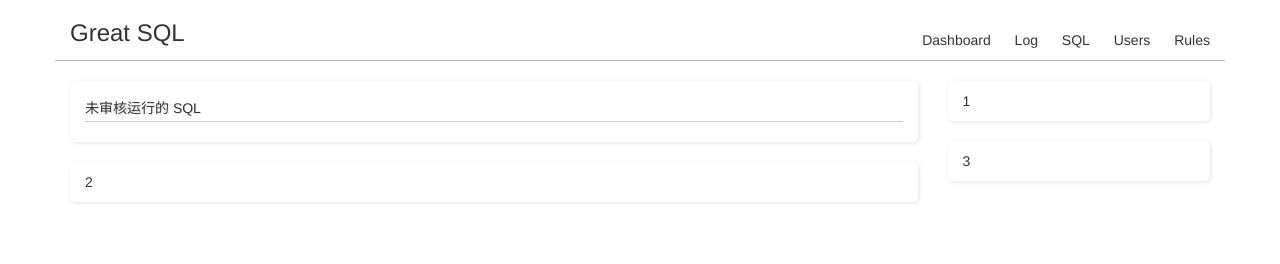
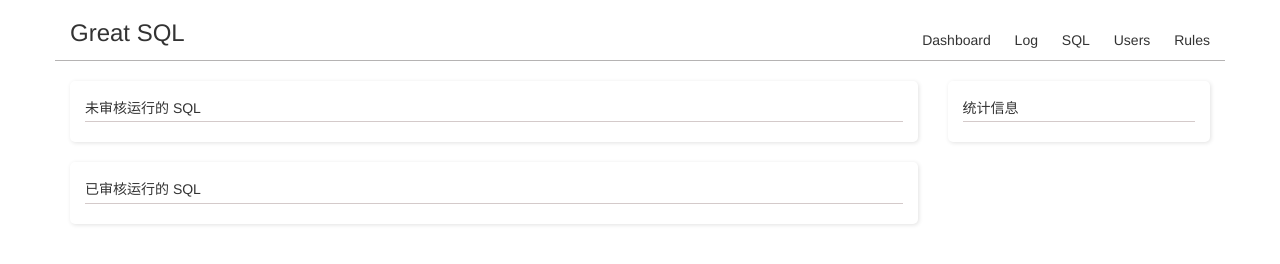
Before and after one commit to Sofia92/GreatSQL, a website: page dotNet/GreatSQL/GreatSQL.Front/site/dashboard.html in a window 1280 px wide. Drawn offline with Linux system fonts and the light colour scheme.

Commit message:
temp because vim

```diff
--- a/dotNet/GreatSQL/GreatSQL.Front/site/dashboard.html
+++ b/dotNet/GreatSQL/GreatSQL.Front/site/dashboard.html
@@ -27,11 +27,14 @@
             <div class="dashboard-box">
                 <h5 class="dashboard-box-title">未审核运行的 SQL</h5>
             </div>
-            <div class="dashboard-box">2</div>
+            <div class="dashboard-box">
+                <h5 class="dashboard-box-title">已审核运行的 SQL</h5>
+            </div>
         </div>
         <div class="col-md-3">
-            <div class="dashboard-box">1</div>
-            <div class="dashboard-box">3</div>
+            <div class="dashboard-box">
+                <h5 class="dashboard-box-title">统计信息</h5>
+            </div>
         </div>
     </div>
 </div>
--- a/dotNet/GreatSQL/GreatSQL.Front/site/styles/dashboard.css
+++ b/dotNet/GreatSQL/GreatSQL.Front/site/styles/dashboard.css
@@ -19,7 +19,6 @@
 .dashboard-box {margin-bottom: 20px;border-radius: 5px;padding: 10px 15px;box-shadow: 1px 1px 4px #E2E2E2;}
 
 .dashboard-box-title {
-    text-shadow: 1px 1px 1px #E6E6E6;
     padding-bottom: 5px;
     border-bottom: 1px solid #D4CACA;
 }
```
